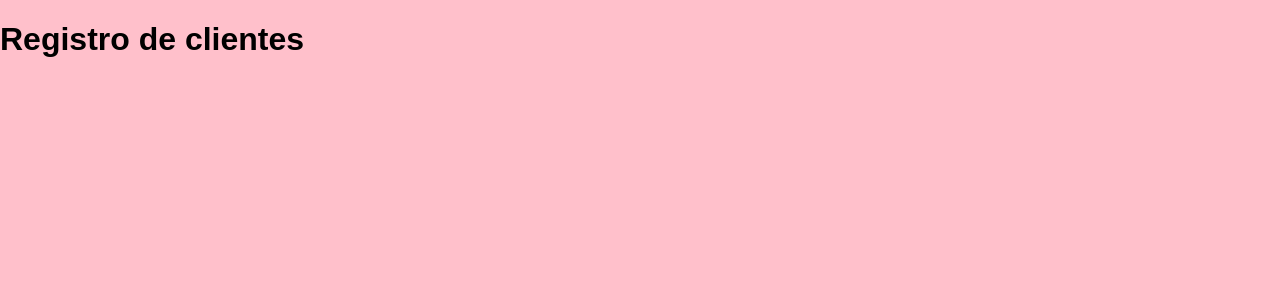
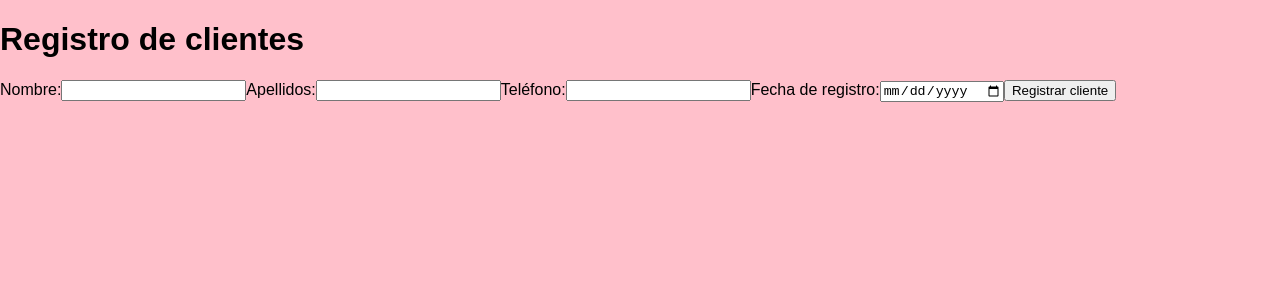
Before and after one commit to midoribluepink/malanche-playground, a React (Vite) app in the folder frontend/: page / in a window 1280 px wide. Shown: the top 300 px of the page. Built offline with nearby package versions, Linux system fonts and the light colour scheme.

Commit message:
Se crea el formulario de registro, implementación de useState, asi como agrupacion de los datos del formulario en un objeto cliente, preparación de la función de registro con async/await

```diff
--- a/frontend/src/pages/RegistroClientes.jsx
+++ b/frontend/src/pages/RegistroClientes.jsx
@@ -1,8 +1,77 @@
+import { useState } from "react";
+
 function RegistroClientes() {
+
+    const [nombre, setNombre] = useState("");
+    const [apellidos, setApellidos] = useState("");
+    const [telefono, setTelefono] = useState("");
+    const [fechaRegistro, setFechaRegistro] = useState("");
+    const [mensaje, setMensaje] = useState("");
+
+    function registrarCliente(evento) {
+        evento.preventDefault();
+        if (
+            nombre.trim() === "" ||
+            apellidos.trim() === "" ||
+            telefono.trim() === "" ||
+            fechaRegistro === ""
+        ) {
+        setMensaje("Debes completar todos los campos");
+        return;
+    }
+        setMensaje("");
+
+        const cliente = {
+            nombre: nombre,
+            apellido: apellidos,
+            telefono: telefono,
+            fecha_registro: fechaRegistro
+        };
+
+
+    }
+
+
+
     return (
         <div>
             <h1>Registro de clientes</h1>
-        </div>
+
+            <form onSubmit={registrarCliente}>
+                <label>Nombre:</label>
+                <input
+                    type="text"
+                    value={nombre}
+                    onChange={(e) => setNombre(e.target.value)}
+                />
+
+                <label>Apellidos:</label>
+                <input
+                    type="text"
+                    value={apellidos}
+                    onChange={(e) => setApellidos(e.target.value)}
+                />
+
+                <label>Teléfono:</label>
+                <input
+                    type="tel"
+                    value={telefono}
+                    onChange={(e) => setTelefono(e.target.value)}
+                />
+
+                <label>Fecha de registro:</label>
+                <input
+                    type="date"
+                    value={fechaRegistro}
+                    onChange={(e) => setFechaRegistro(e.target.value)}
+                />
+
+                <button type="submit">Registrar cliente</button>
+            </form>
+
+             <p>{mensaje}</p>
+</div>
+
     );
 }
 
```
